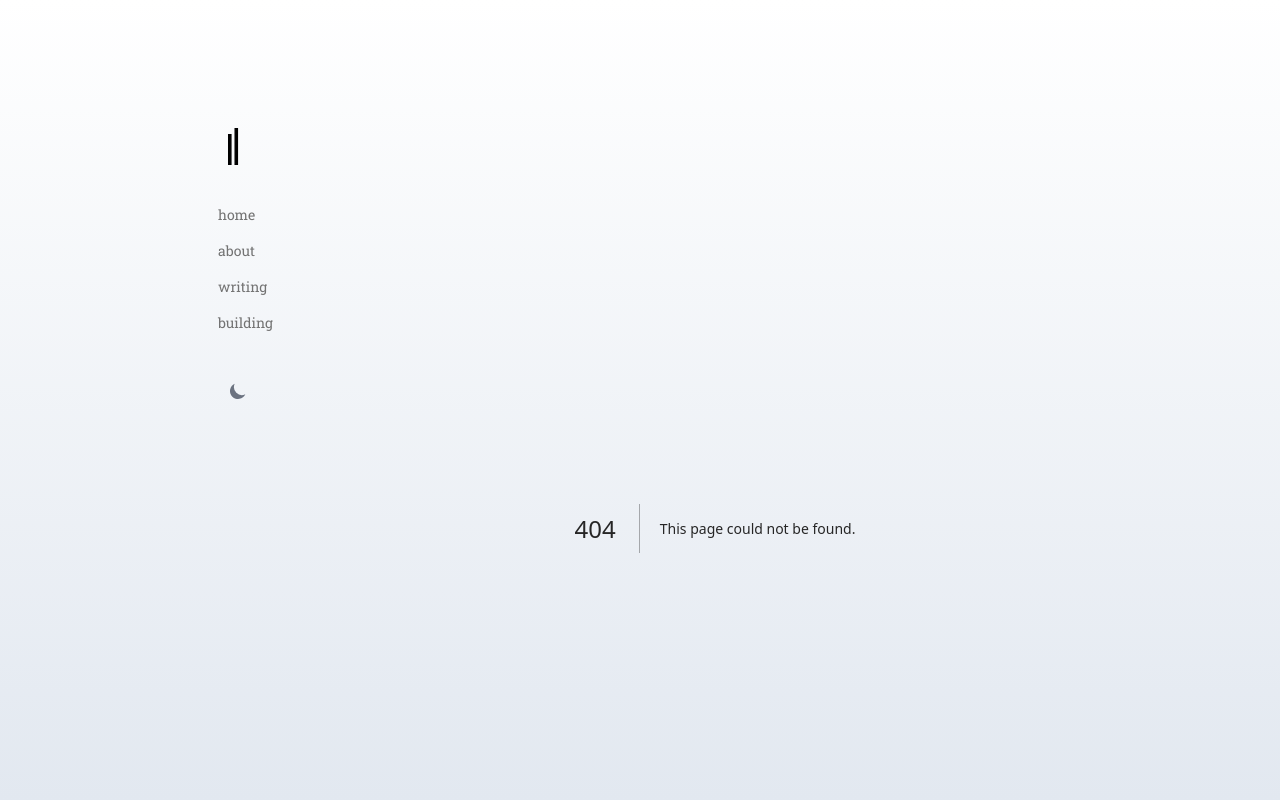
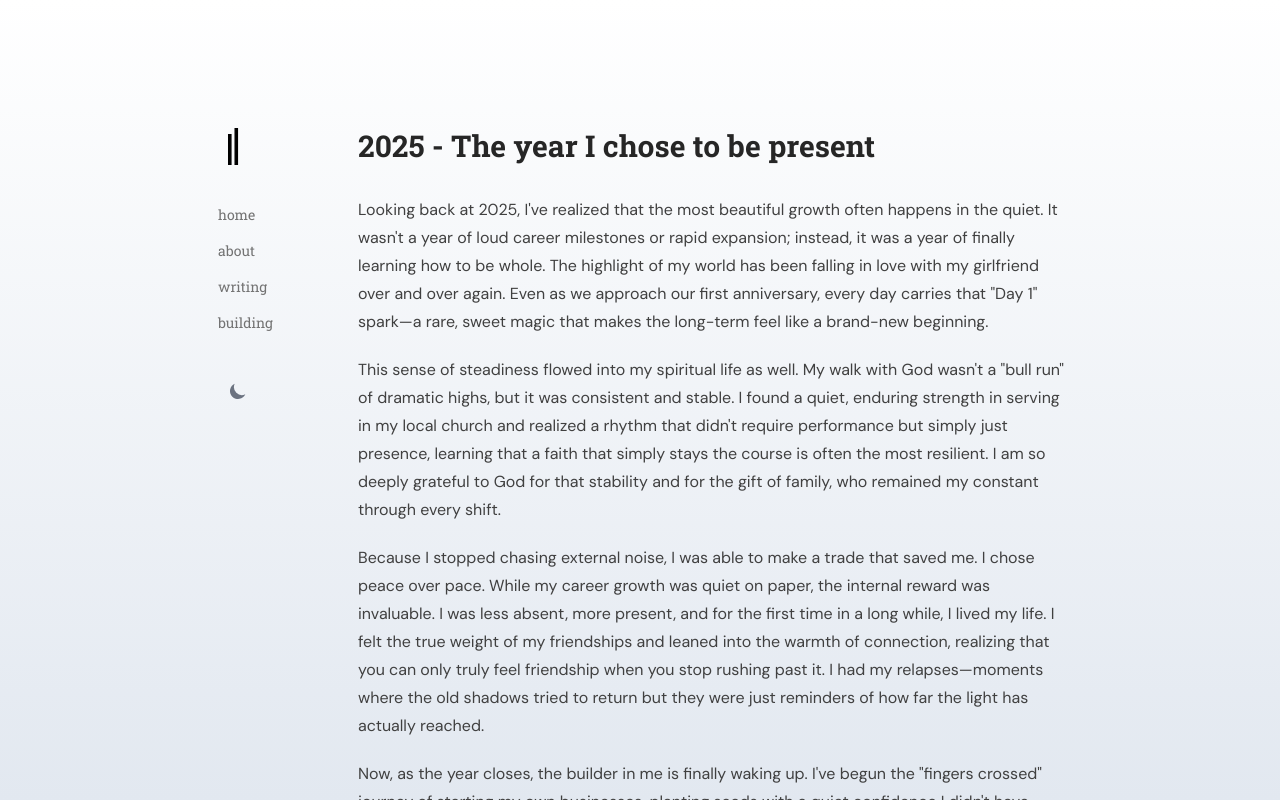
Before and after one commit to thelamina/itunulamina.com, a Next.js app: page /eoy/2025 in a window 1280 px wide. Before the commit this address had no page. Shown: the top 800 px of the page. Built offline with nearby package versions, Linux system fonts and the light colour scheme.

Commit message:
chore: 2025-review

```diff
--- /dev/null
+++ b/app/eoy/2025/page.tsx
@@ -0,0 +1,73 @@
+import type { Metadata } from "next";
+
+export const metadata: Metadata = {
+  title: "2025",
+  description: "Reflecting on a year of presence, growth, and quiet strength",
+};
+
+export default function UsesPage() {
+  return (
+    <section>
+      <h1 className="mb-8 font-serif text-3xl font-bold">
+        2025 - The year I chose to be present
+      </h1>
+
+      <div className="prose prose-neutral dark:prose-invert">
+        <p>
+          Looking back at 2025, I've realized that the most beautiful growth
+          often happens in the quiet. It wasn't a year of loud career milestones
+          or rapid expansion; instead, it was a year of finally learning how to
+          be whole. The highlight of my world has been falling in love with my
+          girlfriend over and over again. Even as we approach our first
+          anniversary, every day carries that "Day 1" spark—a rare, sweet magic
+          that makes the long-term feel like a brand-new beginning.
+        </p>
+
+        <p>
+          This sense of steadiness flowed into my spiritual life as well. My
+          walk with God wasn't a "bull run" of dramatic highs, but it was
+          consistent and stable. I found a quiet, enduring strength in serving
+          in my local church and realized a rhythm that didn't require
+          performance but simply just presence, learning that a faith that
+          simply stays the course is often the most resilient. I am so deeply
+          grateful to God for that stability and for the gift of family, who
+          remained my constant through every shift.
+        </p>
+
+        <p>
+          Because I stopped chasing external noise, I was able to make a trade
+          that saved me. I chose peace over pace. While my career growth was
+          quiet on paper, the internal reward was invaluable. I was less absent,
+          more present, and for the first time in a long while, I lived my life.
+          I felt the true weight of my friendships and leaned into the warmth of
+          connection, realizing that you can only truly feel friendship when you
+          stop rushing past it. I had my relapses—moments where the old shadows
+          tried to return but they were just reminders of how far the light has
+          actually reached.
+        </p>
+
+        <p>
+          Now, as the year closes, the builder in me is finally waking up. I've
+          begun the "fingers crossed" journey of starting my own businesses,
+          planting seeds with a quiet confidence I didn't have before.
+        </p>
+
+        <p>
+          I'm ending 2025 with a clear head and a very full heart, thankful to
+          God for the grace to stay standing and the wisdom to see that being
+          present is the greatest success of all. I may not have reached the top
+          of the mountain this year, but for the first time, I actually enjoyed
+          the view from where I stood. I'm stepping into the new year not with a
+          list of demands, but with a soul that is finally, beautifully at rest.
+        </p>
+
+        <p>
+          So, here's to 2025 a year that taught me the power of presence, the
+          beauty of stillness, and the quiet strength that comes from simply
+          being. I look forward to what 2026 will bring, but for now, I'm just
+          grateful for the peace I've found in this moment.
+        </p>
+      </div>
+    </section>
+  );
+}
```
